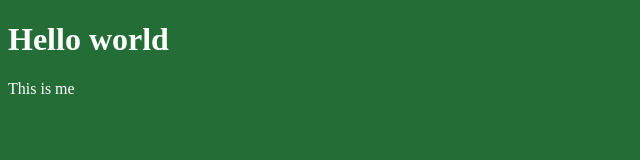
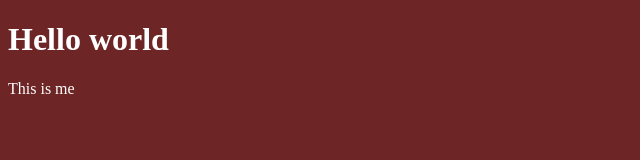
Before and after one commit to seifbgr/test, a plain HTML site: page index.html in a window 1280 px wide. Shown: the whole page, without its empty margins (0-640 px from the left). Drawn offline with Linux system fonts and the light colour scheme.

Commit message:
correction

```diff
--- a/style.css
+++ b/style.css
@@ -1,4 +1,4 @@
 *{
-    background-color: rgb(37, 109, 54);
+    background-color: rgb(109, 37, 37);
     color: white;
 }
```
